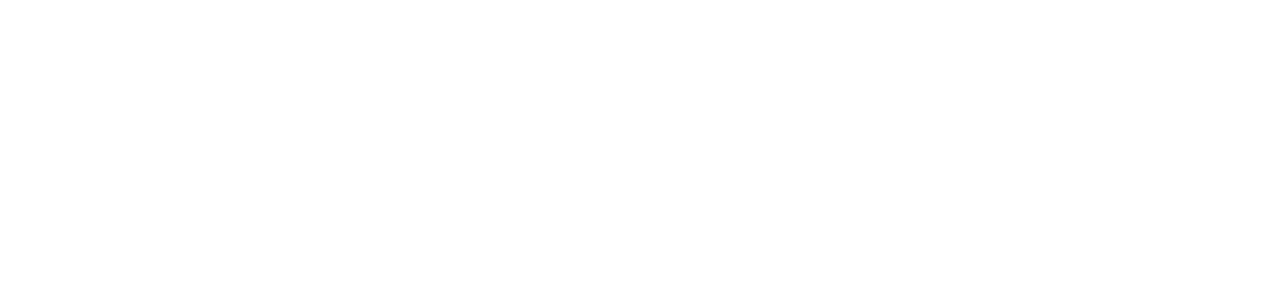
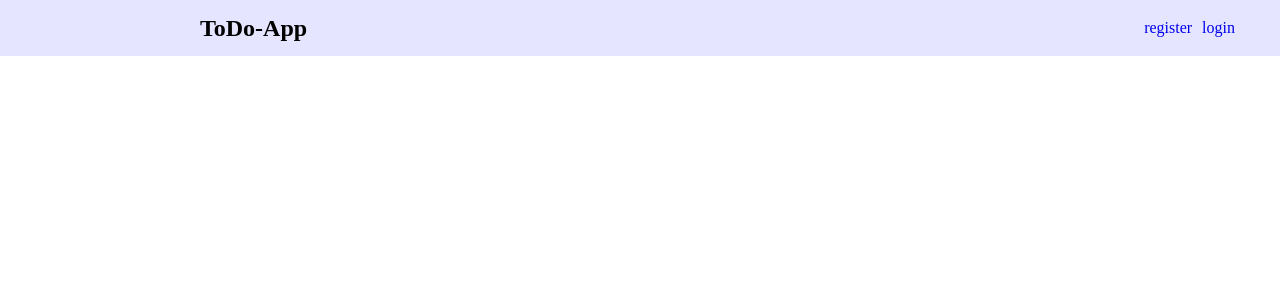
Before and after one commit to C5-HalaNHasan/W13D01_Revision, a React (Create React App) app in the folder frontend/: page / in a window 1280 px wide. Before the commit this address had no page. Shown: the top 300 px of the page. Built offline with nearby package versions, Linux system fonts and the light colour scheme.

Commit message:
created NavBar component and functionality/created HomePge component to hold the navBar/created AllTasks & CompletedTasks components with their routes but still not coded/added styling to the NavBar component

```diff
--- a/frontend/src/App.js
+++ b/frontend/src/App.js
@@ -2,14 +2,21 @@ import './App.css';
 import {Routes, Route} from "react-router-dom";
 import Register from './components/Register/Register';
 import Login from './components/Login/Login';
-
+import HomePage from './components/HomePage/HomePage';
+import CompletedTasks from "./components/CompletedTasks/CompletedTasks";
+import AllTasks from "./components/AllTasks/AllTasks"
 
 const App=()=> {
   return (
     <>
+
+
     <Routes>
+    <Route path="/" element={<HomePage/>}/>
     <Route path="/register" element={<Register/>}/>
     <Route path="/login" element={<Login/>}/>
+    <Route path="/completed" element={<CompletedTasks/>}/>
+    <Route path="/alltasks" element={<AllTasks/>}/>
     </Routes>
     </>
 
--- /dev/null
+++ b/frontend/src/components/AllTasks/AllTasks.js
@@ -0,0 +1,15 @@
+import axios from "axios";
+import {Link} from "react-router-dom";
+import { useSelector } from "react-redux";
+
+const AllTasks=()=>{
+
+    return(
+        <>
+
+        </>
+    )
+
+};
+
+export default AllTasks;
--- /dev/null
+++ b/frontend/src/components/CompletedTasks/CompletedTasks.js
@@ -0,0 +1,15 @@
+import axios from "axios";
+import {Link} from "react-router-dom";
+import { useSelector } from "react-redux";
+
+const CompletedTasks=()=>{
+
+    return(
+        <>
+
+        </>
+    )
+
+};
+
+export default CompletedTasks;
--- /dev/null
+++ b/frontend/src/components/HomePage/HomePage.js
@@ -0,0 +1,11 @@
+import NavBar from "../NavBar/NavBar";
+
+const  HomePage=()=>{
+return(
+    <div>
+     <NavBar/>
+    </div>
+)
+};
+
+export default HomePage;
--- a/frontend/src/components/Login/Login.js
+++ b/frontend/src/components/Login/Login.js
@@ -1,5 +1,6 @@
 import axios from "axios";
 import {useState} from "react";
+import { useNavigate } from "react-router-dom";
 
 //to implement redux:
 import {useSelector,useDispatch} from "react-redux";
@@ -9,6 +10,8 @@ const  Login=()=>{
     const [email,setEmail]=useState("");
     const [password,setPassword]=useState("");
     const [message,setMessage]=useState("");
+
+    const navigate=useNavigate(); //to redirect the user to the homepage after a successful login
 
     //to save the token in the store after a successful login:
     const dispatch=useDispatch();
@@ -24,6 +27,7 @@ const  Login=()=>{
             if(result.data.token){
                 setMessage("successful logIn")
                 dispatch(setLogin(result.data.token)) //to be saved in the store
+                navigate("/")
             }else{
                 setMessage("unsuccessful logIn")
             }
--- /dev/null
+++ b/frontend/src/components/NavBar/NavBar.js
@@ -0,0 +1,57 @@
+import axios from "axios";
+import "./navBar.css";
+import {Link} from "react-router-dom";
+import { setLogout } from "../redux/reducers/auth";
+import { useDispatch,useSelector } from "react-redux";
+
+const NavBar=()=>{
+    const dispatch=useDispatch();
+    //to rendere different navBar items if the user is loggedIn:
+    const {token}=useSelector((state)=>{
+        return{
+            token:state.auth.token
+        }
+    })
+
+    const logOutUser=()=>{
+        dispatch(setLogout());
+    }
+
+    return(
+        <>
+
+            <div className="navBar">
+            <h3>ToDo-App</h3>
+            <ul>
+            {token?(<>
+            <li>
+            <Link to="/completed">CompletedTasks</Link>
+            </li>
+            <li>
+            <Link to="/alltasks">AllTasks</Link>
+            </li>
+            <li onClick={()=>logOutUser()}>
+            <Link to="">logout</Link>
+            </li>
+            </>):(<>
+            <li>
+            <Link to="/register">register</Link>
+            </li>
+            <li>
+            <Link to="/login">login</Link>
+            </li>
+            </>)}
+
+
+
+            </ul>
+
+
+
+            </div>
+        </>
+    )
+
+};
+
+export default NavBar;
--- /dev/null
+++ b/frontend/src/components/NavBar/navBar.css
@@ -0,0 +1,33 @@
+* {
+    margin: 0;
+    padding: 0;
+    box-sizing: border-box;
+    text-decoration: none;
+    list-style: none;
+}
+
+.navBar {
+    display: flex;
+    justify-content: flex-end;
+    align-items: center;
+    height: 7vh;
+    background-color: rgba(0, 0, 255, 0.1);
+    position: fixed;
+    top: 0;
+    min-width: 100vw;
+}
+
+.navBar h3 {
+    margin-right: 65%;
+    font-size: 1.5rem;
+}
+
+.navBar ul {
+    float: right;
+    margin-right: 40px;
+}
+
+.navBar ul li {
+    display: inline-block;
+    margin: 0 5px;
+}
--- a/frontend/src/components/Register/Register.js
+++ b/frontend/src/components/Register/Register.js
@@ -8,6 +8,7 @@ const Register=()=>{
     const [message,setMessage]=useState("");
 
     const createNewUser=()=>{
+        if(email&&password){ //to ensure that the database has user email and password
             axios.post("http://localhost:5000/user/register",{email,password,role_id:"1"}).then((result)=>{
                 if(result.data.success){
                     setMessage(result.data.message)
@@ -18,6 +19,9 @@ const Register=()=>{
                 // console.log(error.response.data.message)
                 setMessage(error.response.data.message)
             })
+        }else{
+            setMessage("please fill all the fields")
+        }
     };
 
 
--- a/frontend/src/components/redux/reducers/tasks/index.js
+++ b/frontend/src/components/redux/reducers/tasks/index.js
@@ -7,7 +7,7 @@ const tasksSlice=createSlice({
     },
     reducers:{
         setTasks:(state,action)=>{
-        // action:{payload:[array of tasks]}
+        // action:{payload:[array of tasks from backend]}
         state.tasks=action.payload;
         },
         addTasks:(state,action)=>{
```
Lines whose indentation alone changed are shown as unchanged.
